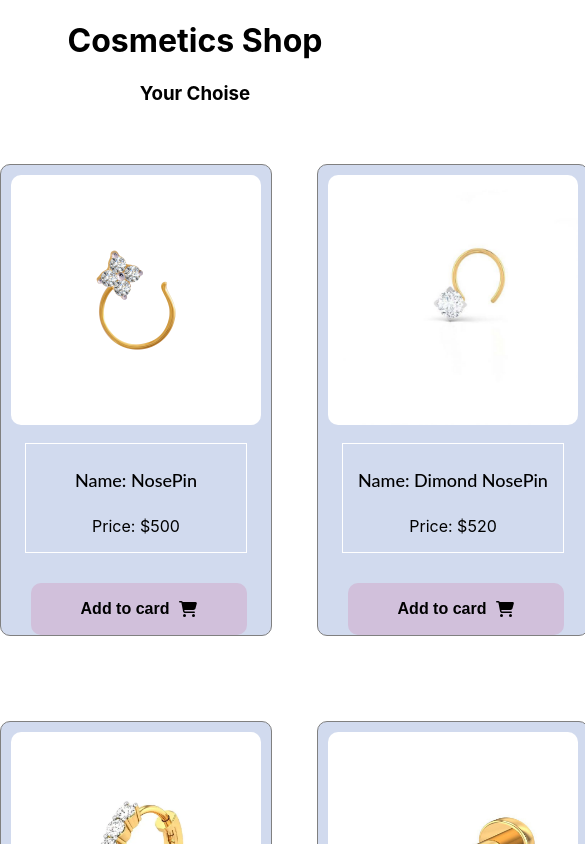
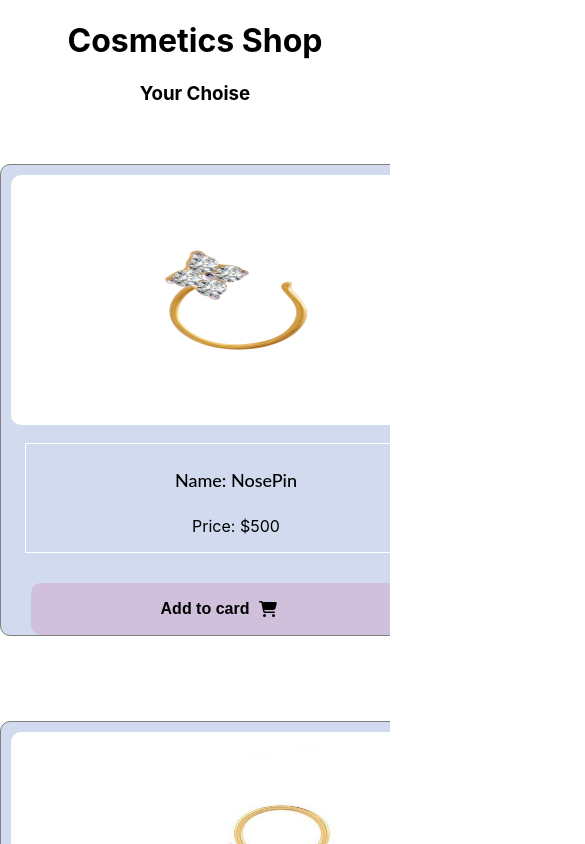
Before and after one commit to Amenakter/Luck-one, a React (Create React App) app: page / in a window 390 px wide. Shown: the top 844 px of the page, 585 px wide, since content can reach past the window. Built offline with nearby package versions, Linux system fonts and the light colour scheme.

Commit message:
responsive done

```diff
--- a/src/components/cosmetic/Cosmetic.js
+++ b/src/components/cosmetic/Cosmetic.js
@@ -63,8 +63,10 @@ const Cosmetic = () => {
 
                     ></Cart>)
             }
+            <div className='cart-btn'>
             <button onClick={()=>chooseProduct(cart)}>Choose one</button>
             <button onClick={deleted}>Delete</button>
+          </div>
 
 
         </div>
--- a/src/components/cosmetic/cosmetic.css
+++ b/src/components/cosmetic/cosmetic.css
@@ -4,7 +4,9 @@ text-align: center;
 
 .products{
   display: grid;
-  grid-template-columns:5fr 1fr;
+  grid-template-columns:4fr 1fr;
+  grid-gap: 10px;
+  overflow: hidden;
 }
 .product-container{
     display: grid;
@@ -17,7 +19,7 @@ text-align: center;
 
 
 }
-.card-container button{
+.cart-btn button{
   background-color: teal;
   padding: 10px;
   margin-top: 30px;
@@ -27,9 +29,53 @@ text-align: center;
   border-radius: 8px;
 
 }
+
 @media screen and (max-width:1099px) {
+  .products {
+    display: grid;
+    grid-template-columns: 1fr;
+
+
+
+
+}
   .product-container{
       grid-template-columns: repeat(2,1fr);
+      padding-left: 100px;
   }
 
 }
+@media screen and (max-width:768px) {
+  .products {
+    display: grid;
+    grid-template-columns: 1fr;
+
+
+}
+  .product-container{
+      grid-template-columns: repeat(2,1fr);
+
+  }
+
+}
+@media screen and (max-width:576px) {
+  .product-container{
+      grid-template-columns:1fr;
+      padding-left: revert;
+
+  }
+  .card-container {
+
+    width: 600px;
+}
+.cart-btn button{
+  display: flex;
+  flex-direction: column;
+}
+.product {
+  width:75%;
+}
+.product img{
+  width: 100%;
+}
+}
--- a/src/components/utilities/ReactConcept.css
+++ b/src/components/utilities/ReactConcept.css
@@ -23,3 +23,8 @@
 .half-width p>strong{
     color: rgb(9, 49, 228);
 }
+@media screen and (max-width:576px) {
+    .mainDiv{
+        flex-direction: column;
+    }
+}
```
